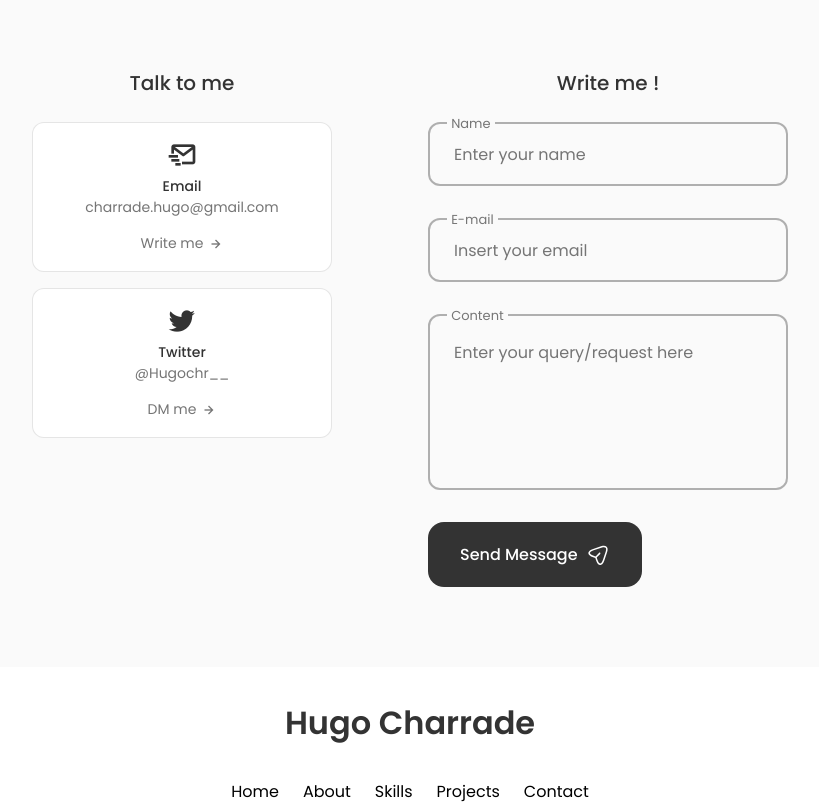
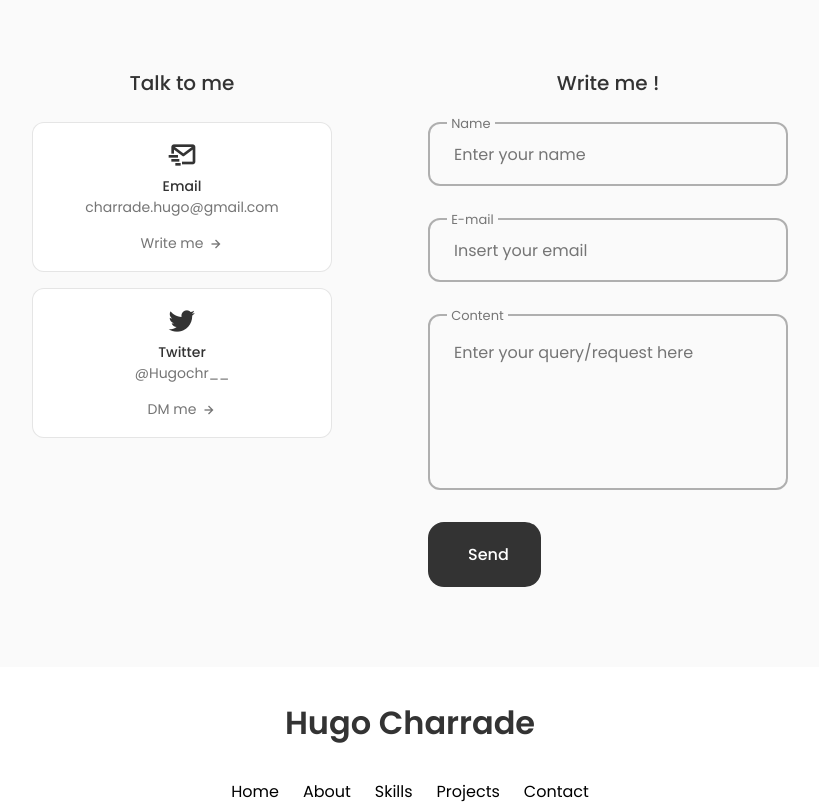
Before and after one commit to hvgochr/Portfolio, a React (Create React App) app: page / in a window 1280 px wide. Shown: the part 3481-4285 px from the top of the page, without its empty margins (230-1049 px from the left). Built offline with nearby package versions, Linux system fonts and the light colour scheme; no server answers.

Commit message:
Contact button

```diff
--- a/src/App.css
+++ b/src/App.css
@@ -8,6 +8,7 @@
   --title-color: hsl(var(--hue), var(--sat), 20%);
   --title-color-dark: hsl(var(--hue), var(--sat), 0%);
   --text-color: hsl(var(--hue), var(--sat), 46%);
+  --text-error-color: hsl(0, 87%, 67%);
   --body-color: hsl(var(--hue), var(--sat), 98%);
   --container-color: #fff;
 
--- a/src/components/contact/Contact.jsx
+++ b/src/components/contact/Contact.jsx
@@ -1,9 +1,9 @@
 import { z } from 'zod';
 import { useForm } from 'react-hook-form';
 import { zodResolver } from "@hookform/resolvers/zod";
-import React from 'react';
+import React, { useEffect, useState } from 'react';
+import emailjs from 'emailjs-com';
 import "./contact.css";
-import emailjs from 'emailjs-com';
 
 const SERVICE_ID = process.env.REACT_APP_EMAILJS_SERVICE_ID;
 const TEMPLATE_ID = process.env.REACT_APP_EMAILJS_TEMPLATE_ID;
@@ -28,7 +28,54 @@ const contactSchema = z.object({
     .nonempty('Message is required'),
 });
 
+const LoadingButton = () => (
+  <button className="button button--flex button--loading" id="contact__button" disabled>
+    <svg className="button__icon" viewBox="0 0 1024 1024">
+      <circle cx="512" cy="512" r="256" stroke="#fff" strokeWidth="32" fill="none" />
+      <path
+        className="button__icon-path"
+        fill="#fff"
+        d="M512 128a384 384 0 1 0 384 384A384 384 0 0 0 512 128zm0 640a256 256 0 1 1 256-256 256 256 0 0 1-256 256z"
+      />
+    </svg>
+    <span className="button__text">Loading</span>
+  </button>
+);
+
+const SuccessButton = () => (
+  <button className="button button--flex button--success" id="contact__button" disabled>
+    <svg className="button__icon" viewBox="0 0 1024 1024">
+      <path
+        className="button__icon-path"
+        fill="#fff"
+        d="M512 128a384 384 0 1 0 384 384A384 384 0 0 0 512 128zm192.5 256.5L448 633.8l-128.5-128.5-64.3 64.3L448 762.4l320.8-320.8-64.3-64.3z"
+      />
+    </svg>
+    <span className="button__text">Sent</span>
+  </button>
+);
+
+const ErrorButton = () => (
+  <button className="button button--flex button--error" id="contact__button" disabled>
+    <svg className="button__icon" viewBox="0 0 1024 1024">
+      <path
+        className="button__icon-path"
+        fill="#fff"
+        d="M512 128a384 384 0 1 0 384 384A384 384 0 0 0 512 128zm192.5 256.5L448 633.8l-128.5-128.5-64.3 64.3L448 762.4l320.8-320.8-64.3-64.3z"
+      />
+      <path
+        className="button__icon-path"
+        fill="#fff"
+        d="M448 320l128.5 128.5-128.5 128.5 45.3 45.3L622.2 448 512 337.8 402.8 448l28.5 28.5z"
+      />
+    </svg>
+    <span className="button__text">Error</span>
+  </button>
+);
+
 const Contact = () => {
+  const [buttonState, setButtonState] = useState('idle');
+
   const {
     register,
     handleSubmit,
@@ -36,14 +83,51 @@ const Contact = () => {
   } = useForm({resolver: zodResolver(contactSchema)});
 
   const onSubmit = (data) => {
-    console.log(data);
-    emailjs.send(SERVICE_ID, TEMPLATE_ID, data)
+    setButtonState('loading');
+    setTimeout(() => {
+      emailjs.send(SERVICE_ID, TEMPLATE_ID, data)
       .then((result) => {
+        setButtonState('success');
         console.log(result.text);
       }, (error) => {
+        setButtonState('error');
         console.log(error.text);
       });
+    }, 2000);
   };
+
+  useEffect(() => {
+    const timeoutId = setTimeout(() => {
+      setButtonState('idle');
+    }, 60000);
+    return () => clearTimeout(timeoutId);
+  }, [buttonState]);
+
+  let buttonComponent;
+  switch (buttonState) {
+    case 'loading':
+      buttonComponent = <LoadingButton/>;
+      break;
+    case 'success':
+      buttonComponent = <SuccessButton/>;
+      break;
+    case 'error':
+      buttonComponent = <ErrorButton/>;
+      break;
+    default:
+      buttonComponent = (
+        <button type="submit" id="contact__button" className="button button--flex">
+          <svg className="button__icon" viewBox="0 0 24 24">
+            <path
+              className="button__icon-path"
+              fill="#fff"
+              d="M19.7,4.3c-0.4-0.4-1-0.4-1.4,0L9,13.6L6.7,11.3c-0.4-0.4-1-0.4-1.4,0c-0.4,0.4-0.4,1,0,1.4l3,3c0.2,0.2,0.4,0.3,0.7,0.3s0.5-0.1,0.7-0.3l10-10C20.1,5.3,20.1,4.7,19.7,4.3z"
+            />
+          </svg>
+          <span className="button__text">Send</span>
+        </button>
+      );
+  }
 
   return (
     <section className="contact section" id="contact">
@@ -134,26 +218,7 @@ const Contact = () => {
                 <div className="contact__form-error">{errors.message.message}</div>
               )}
             </div>
-            <button id="contact__button" className="button button--flex">
-              Send Message
-              <svg
-                className="button__icon"
-                xmlns="http://www.w3.org/2000/svg"
-                width="24"
-                height="24"
-                viewBox="0 0 24 24"
-                fill="none"
-              >
-                <path
-                  d="M14.2199 21.9352C13.0399 21.9352 11.3699 21.1052 10.0499 17.1352L9.32988 14.9752L7.16988 14.2552C3.20988 12.9352 2.37988 11.2652 2.37988 10.0852C2.37988 8.91525 3.20988 7.23525 7.16988 5.90525L15.6599 3.07525C17.7799 2.36525 19.5499 2.57525 20.6399 3.65525C21.7299 4.73525 21.9399 6.51525 21.2299 8.63525L18.3999 17.1252C17.0699 21.1052 15.3999 21.9352 14.2199 21.9352ZM7.63988 7.33525C4.85988 8.26525 3.86988 9.36525 3.86988 10.0852C3.86988 10.8052 4.85988 11.9052 7.63988 12.8252L10.1599 13.6652C10.3799 13.7352 10.5599 13.9152 10.6299 14.1352L11.4699 16.6552C12.3899 19.4352 13.4999 20.4252 14.2199 20.4252C14.9399 20.4252 16.0399 19.4352 16.9699 16.6552L19.7999 8.16525C20.3099 6.62525 20.2199 5.36525 19.5699 4.71525C18.9199 4.06525 17.6599 3.98525 16.1299 4.49525L7.63988 7.33525Z"
-                  fill="var(--container-color)"
-                ></path>
-                <path
-                  d="M10.11 14.7052C9.92005 14.7052 9.73005 14.6352 9.58005 14.4852C9.29005 14.1952 9.29005 13.7152 9.58005 13.4252L13.16 9.83518C13.45 9.54518 13.93 9.54518 14.22 9.83518C14.51 10.1252 14.51 10.6052 14.22 10.8952L10.64 14.4852C10.5 14.6352 10.3 14.7052 10.11 14.7052Z"
-                  fill="var(--container-color)"
-                ></path>
-              </svg>
-            </button>
+            {buttonComponent}
           </form>
         </div>
       </div>
--- a/src/components/contact/contact.css
+++ b/src/components/contact/contact.css
@@ -107,6 +107,14 @@
     resize: none;
 }
 
+.contact__form-error {
+    position: absolute;
+    bottom: -1.2rem;
+    left: 1.2rem;
+    font-size: var(--smaller-font-size);
+    color: var(--text-error-color);
+}
+
 @media screen and (max-width: 992px) {
     .contact__container {
         column-gap: 3rem;
```
